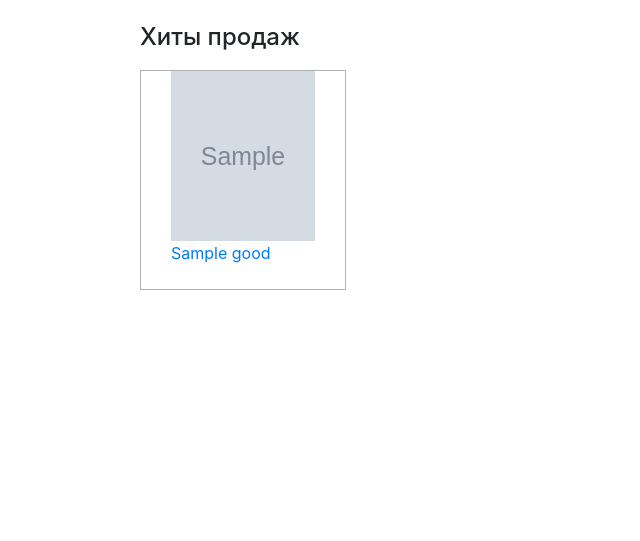
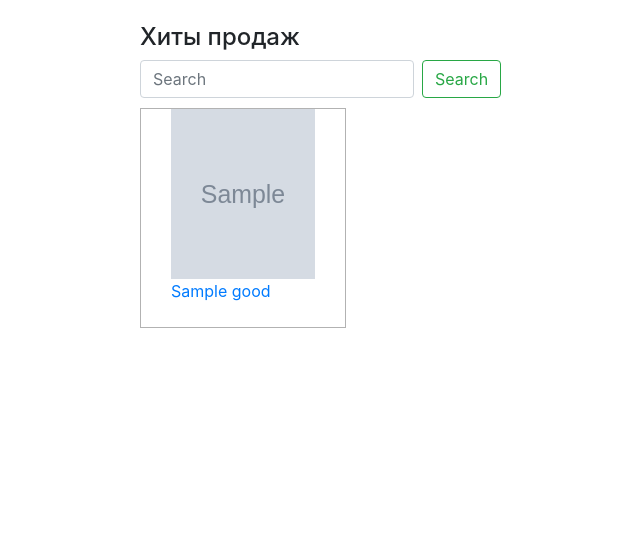
Before and after one commit to runotwo/natasha_laba, a Django app: page / in a window 1280 px wide. Shown: the part 259-800 px from the top of the page, without its empty margins (230-870 px from the left). Run offline with Django 3.2, Linux system fonts and the light colour scheme; tables that the repository leaves empty hold one stand-in row (values such as "Sample post"); grey boxes marked "Sample" are stand-in pictures; parts of the project's set-up code (start-up, migrations or seed data) failed here and were passed over; some libraries are stand-ins or nearby versions.

Commit message:
add search

```diff
--- a/shop/static/css/index.css
+++ b/shop/static/css/index.css
@@ -29,3 +29,7 @@
 .main .row{
     margin: 0;
 }
+
+p.col-7{
+    padding: 0;
+}
--- a/shop/urls.py
+++ b/shop/urls.py
@@ -3,7 +3,7 @@ from django.contrib import admin
 from django.urls import path, include
 
 from . import settings
-from .views import index, registration, goods, good_page, cart, order, lout, lin, change, lk, orders
+from .views import index, registration, goods, good_page, cart, order, lout, lin, change, lk, orders, search
 
 urlpatterns = [
                   path('', index),
@@ -19,4 +19,5 @@ urlpatterns = [
                   path('change/', change),
                   path('lk/', lk),
                   path('orders/', orders),
+                  path('search/', search),
               ] + static(settings.MEDIA_URL, document_root=settings.MEDIA_ROOT)
--- a/shop/views.py
+++ b/shop/views.py
@@ -144,6 +144,11 @@ def orders(request):
     return render_to_response('orders.html', {'user': request.user, 'orders': orders})
 
 
+@allow_lazy_user
+def search(request):
+    pass
+
+
 def lout(request):
     logout(request)
     return redirect(to='/')
--- a/templates/index.html
+++ b/templates/index.html
@@ -14,7 +14,13 @@
                      class="d-inline-block align-top" alt="">
             </a>
             <br><br>
-            <p class="h4">Хиты продаж</p>
+            <div class="row">
+                <p class="h4 col-7 mr-auto">Хиты продаж</p>
+                <div class="form-inline my-2 my-lg-0">{% csrf_token %}
+                    <input class="form-control mr-sm-2" type="search" placeholder="Search" aria-label="Search">
+                    <button class="btn btn-outline-success my-2 my-sm-0" type="submit">Search</button>
+                </div>
+            </div>
             {% for row in rows %}
                 <div class="row">
                     {% for good in row %}
```
